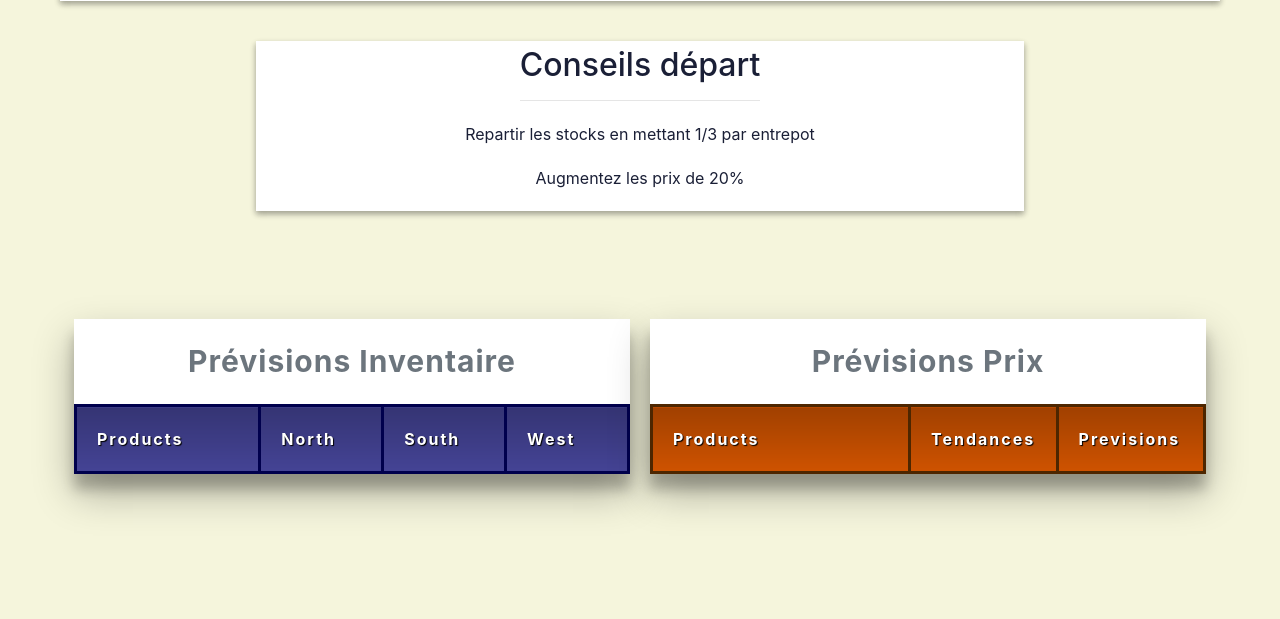
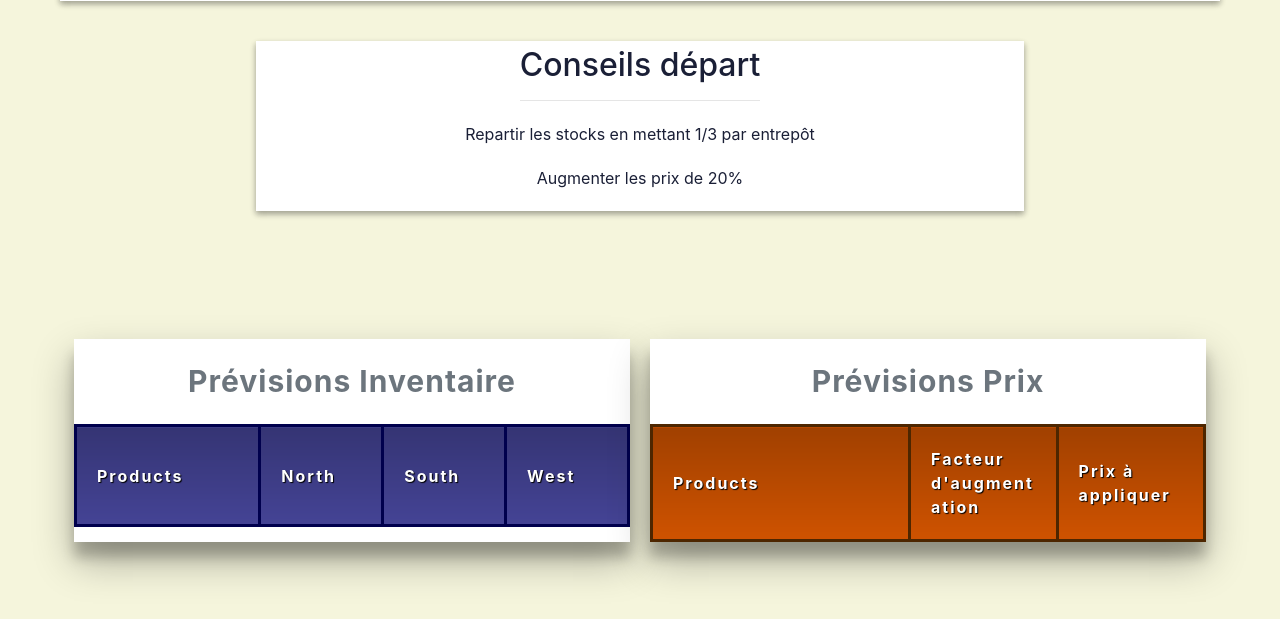
Before and after one commit to Thrynk/ERPsim-helper, a Django app: template django_server/erpsim_helper/templates/index.html in a window 1280 px wide. Shown: the part 125-744 px from the top of the page. Run offline with Django 3.2, Linux system fonts and the light colour scheme; the template is opened without the code that fills it, so the values that code supplies are empty.

Commit message:
Correctifs interface joueur + correction faute de frappe Usage
Interface Joueur :
Nom des colonnes du tableau prix
Nom des produits dans le tableau des prix
Ecart entre les graphiques d'évolution

```diff
--- a/django_server/erpsim_helper/static/css/main.css
+++ b/django_server/erpsim_helper/static/css/main.css
@@ -1,11 +1,12 @@
 .graph {
     box-shadow: rgba(0, 0, 0, 0.16) 0px 3px 6px, rgba(0, 0, 0, 0.23) 0px 3px 6px;
     margin : 10px;
+    margin-bottom: 20px;
 }
 
 .firstrow {
     display : flex;
-    display-position : row;v
+    justify-content: space-evenly;
 
 }
 
--- a/django_server/erpsim_helper/static/css/style.css
+++ b/django_server/erpsim_helper/static/css/style.css
@@ -197,6 +197,14 @@
     background-color:white;
 }
 
+#tableau1thead {
+  height: 100px;
+}
+
+#tableau2thead {
+  height: 100px;
+}
+
 
 /* LIST */
 
--- a/django_server/erpsim_helper/templates/index.html
+++ b/django_server/erpsim_helper/templates/index.html
@@ -47,8 +47,8 @@
 
        <h2>Conseils départ
        <hr></h2>
-       <p>Repartir les stocks en mettant 1/3 par entrepot</p>
-       <p>Augmentez les prix de 20% </p>
+       <p>Repartir les stocks en mettant 1/3 par entrepôt</p>
+       <p>Augmenter les prix de 20% </p>
 
    </div>
 
@@ -106,8 +106,8 @@
                     <thead id="tableau2thead">
                     <tr class="tableau2tr">
                         <th class="tableau2th" scope="col">Products</th>
-                        <th class="tableau2th" scope="col">Tendances</th>
-                        <th class="tableau2th" scope="col">Previsions</th>
+                        <th class="tableau2th" scope="col">Facteur d'augmentation</th>
+                        <th class="tableau2th" scope="col">Prix à appliquer</th>
                     </tr>
                     </thead>
                     <tbody>
--- a/django_server/erpsim_helper/views.py
+++ b/django_server/erpsim_helper/views.py
@@ -140,7 +140,8 @@
         # generate dict with key: OO-T01, because this is the format in ERPsim to change prices
         prices_matrix_name_converted = {}
         for material_description, material_number in name_conversion_for_material.items():
-            prices_matrix_name_converted[material_number] = prices_matrix[material_description]
+            prices_matrix_name_converted[str( material_number +  " ("+ material_description +  ") ")] = prices_matrix[material_description]
+            print(prices_matrix_name_converted)
 
     context = {
         'sales_evolution_plot': sales_evolution_plot,
```
Also changed, not shown: 2 other files.
